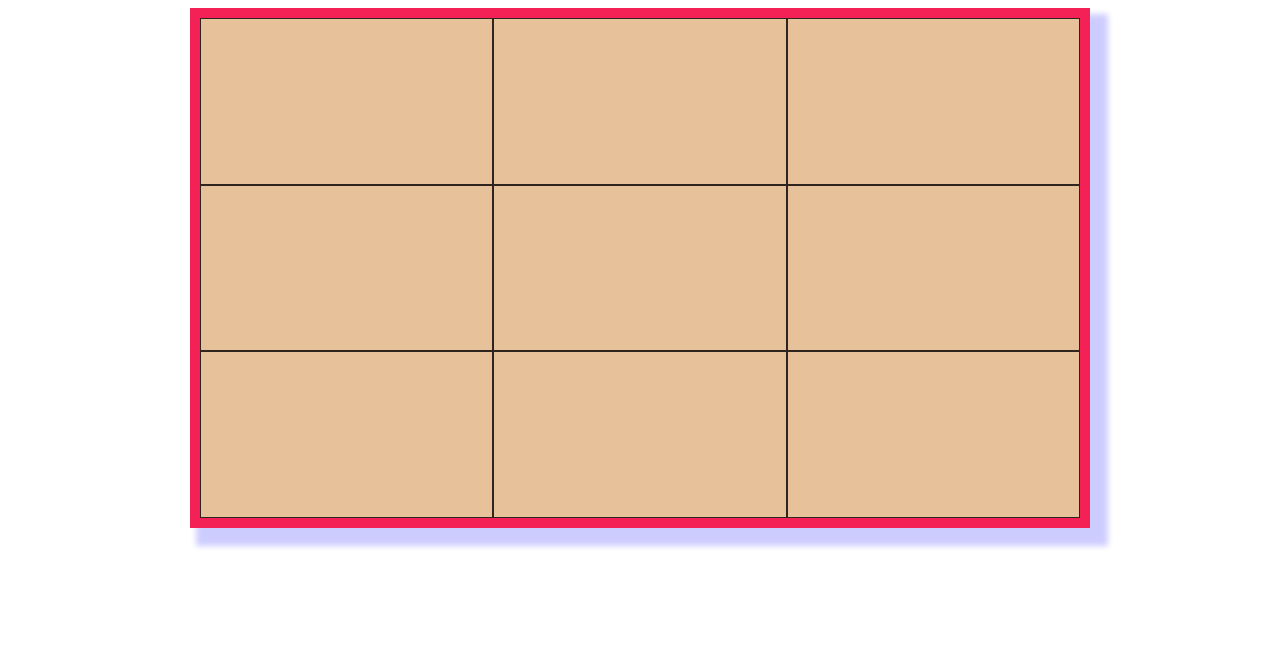
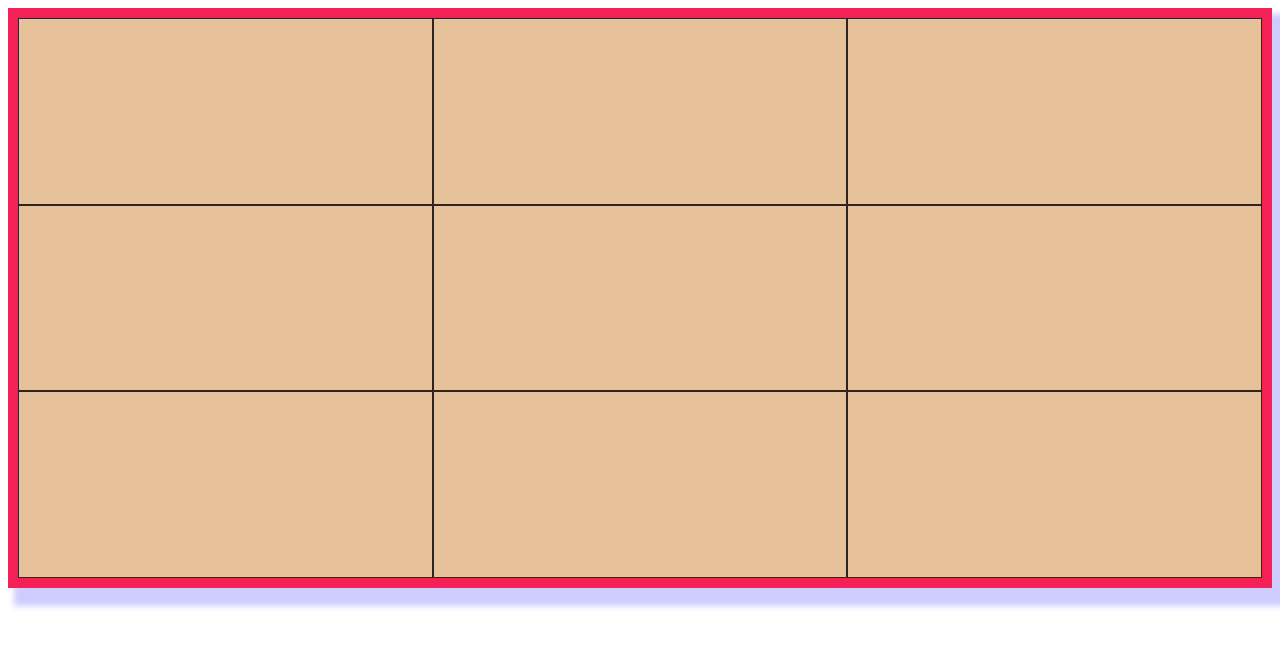
Before and after one commit to MohammedEllk/ProjectXo-in-1-hour, a plain HTML site: page index.html in a window 1280 px wide. Drawn offline with nearby package versions, Linux system fonts and the light colour scheme.

Commit message:
mediaaaa
medi

```diff
--- a/css/style.css
+++ b/css/style.css
@@ -1,8 +1,9 @@
 .x-container{
 
 display : grid;
-height : 500px;
-grid-template-columns: auto auto auto;
+height : 560px;
+grid-template-columns: 1fr 1fr 1fr;
+grid-template-rows: 1fr 1fr 1fr;
 background-color: #f32156;
 padding: 10px;
 
@@ -16,7 +17,7 @@ text-align: center;
 }
 .co{
 
-width: 900px;
+
 margin: auto;
 background-color:#FFFFFF;
 border: 10px #3f0303;
```
